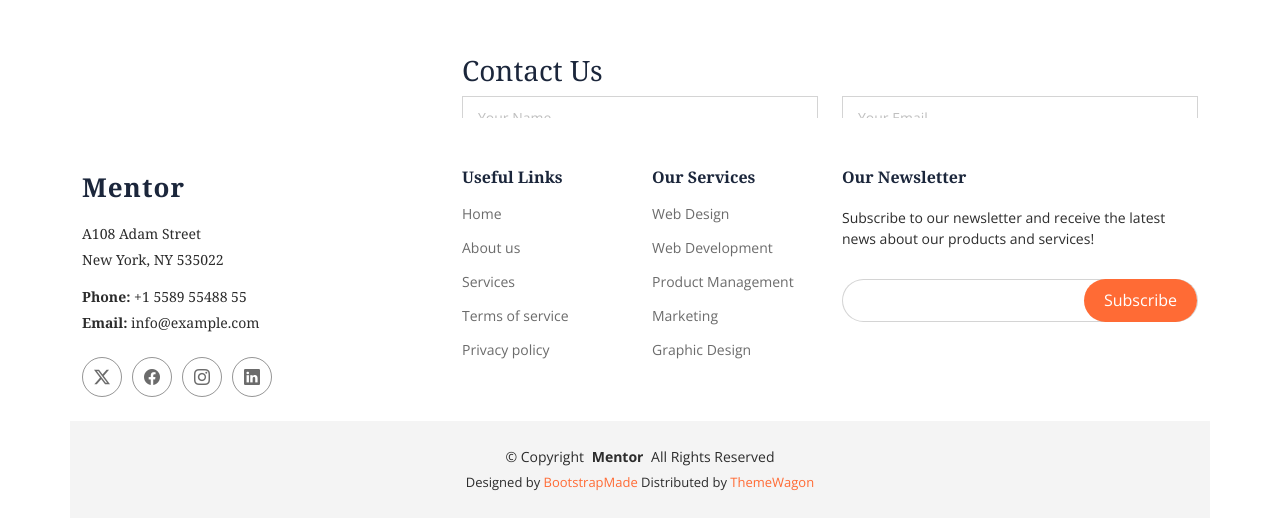
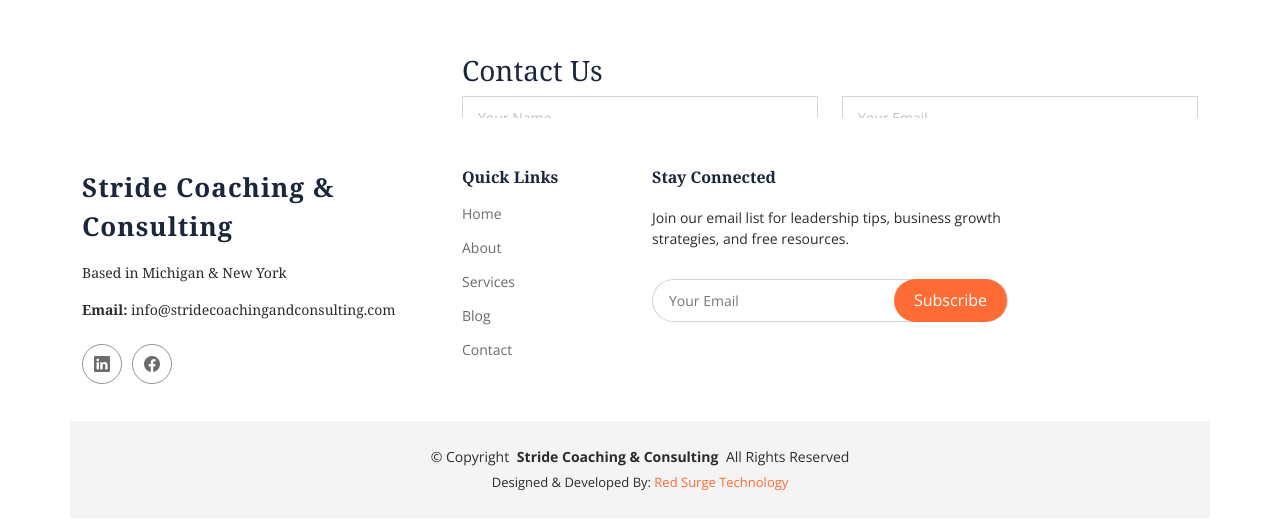
Before and after one commit to stridecoachingnetlify/website, a plain HTML site: page contact.html in a window 1280 px wide. Shown: the part 1092-1622 px from the top of the page. Drawn offline with nearby package versions, Linux system fonts and the light colour scheme.

Commit message:
contact page

```diff
--- a/contact.html
+++ b/contact.html
@@ -223,76 +223,58 @@
 
   </main>
 
+  <!-- Footer -->
   <footer id="footer" class="footer position-relative light-background">
-
     <div class="container footer-top">
       <div class="row gy-4">
         <div class="col-lg-4 col-md-6 footer-about">
           <a href="index.html" class="logo d-flex align-items-center">
-            <span class="sitename">Mentor</span>
+            <span class="sitename">Stride Coaching & Consulting</span>
           </a>
           <div class="footer-contact pt-3">
-            <p>A108 Adam Street</p>
-            <p>New York, NY 535022</p>
-            <p class="mt-3"><strong>Phone:</strong> <span>+1 5589 55488 55</span></p>
-            <p><strong>Email:</strong> <span>info@example.com</span></p>
+            <p>Based in Michigan & New York</p>
+            <p class="mt-3"><strong>Email:</strong> <span>info@stridecoachingandconsulting.com</span></p>
           </div>
           <div class="social-links d-flex mt-4">
-            <a href=""><i class="bi bi-twitter-x"></i></a>
-            <a href=""><i class="bi bi-facebook"></i></a>
-            <a href=""><i class="bi bi-instagram"></i></a>
-            <a href=""><i class="bi bi-linkedin"></i></a>
+            <a href="https://www.linkedin.com/in/trisha-terns-communication-coach" target="_blank"><i
+                class="bi bi-linkedin"></i></a>
+            <a href="https://www.facebook.com/trishamitchner" target="_blank"><i class="bi bi-facebook"></i></a>
           </div>
         </div>
 
         <div class="col-lg-2 col-md-3 footer-links">
-          <h4>Useful Links</h4>
+          <h4>Quick Links</h4>
           <ul>
-            <li><a href="#">Home</a></li>
-            <li><a href="#">About us</a></li>
-            <li><a href="#">Services</a></li>
-            <li><a href="#">Terms of service</a></li>
-            <li><a href="#">Privacy policy</a></li>
-          </ul>
-        </div>
-
-        <div class="col-lg-2 col-md-3 footer-links">
-          <h4>Our Services</h4>
-          <ul>
-            <li><a href="#">Web Design</a></li>
-            <li><a href="#">Web Development</a></li>
-            <li><a href="#">Product Management</a></li>
-            <li><a href="#">Marketing</a></li>
-            <li><a href="#">Graphic Design</a></li>
+            <li><a href="index.html">Home</a></li>
+            <li><a href="about.html">About</a></li>
+            <li><a href="services.html">Services</a></li>
+            <li><a href="blog.html">Blog</a></li>
+            <li><a href="contact.html">Contact</a></li>
           </ul>
         </div>
 
         <div class="col-lg-4 col-md-12 footer-newsletter">
-          <h4>Our Newsletter</h4>
-          <p>Subscribe to our newsletter and receive the latest news about our products and services!</p>
+          <h4>Stay Connected</h4>
+          <p>Join our email list for leadership tips, business growth strategies, and free resources.</p>
           <form action="forms/newsletter.php" method="post" class="php-email-form">
-            <div class="newsletter-form"><input type="email" name="email"><input type="submit" value="Subscribe"></div>
+            <div class="newsletter-form"><input type="email" name="email" placeholder="Your Email"><input type="submit"
+                value="Subscribe"></div>
             <div class="loading">Loading</div>
             <div class="error-message"></div>
             <div class="sent-message">Your subscription request has been sent. Thank you!</div>
           </form>
         </div>
-
       </div>
     </div>
 
     <div class="container copyright text-center mt-4">
-      <p>© <span>Copyright</span> <strong class="px-1 sitename">Mentor</strong> <span>All Rights Reserved</span></p>
-      <div class="credits">
-        <!-- All the links in the footer should remain intact. -->
-        <!-- You can delete the links only if you've purchased the pro version. -->
-        <!-- Licensing information: https://bootstrapmade.com/license/ -->
-        <!-- Purchase the pro version with working PHP/AJAX contact form: [buy-url] -->
-        Designed by <a href="https://bootstrapmade.com/">BootstrapMade</a> Distributed by <a
-          href=“https://themewagon.com>ThemeWagon
-      </div>
+      <p>© <span>Copyright</span> <strong class="px-1 sitename">Stride Coaching & Consulting</strong> <span>All
+          Rights
+          Reserved</span></p>
+      <div class="credits">Designed & Developed By: <a href="https://redsurgetechnology.com/" target="_blank">Red
+          Surge
+          Technology</a></div>
     </div>
-
   </footer>
 
   <!-- Scroll Top -->
```
